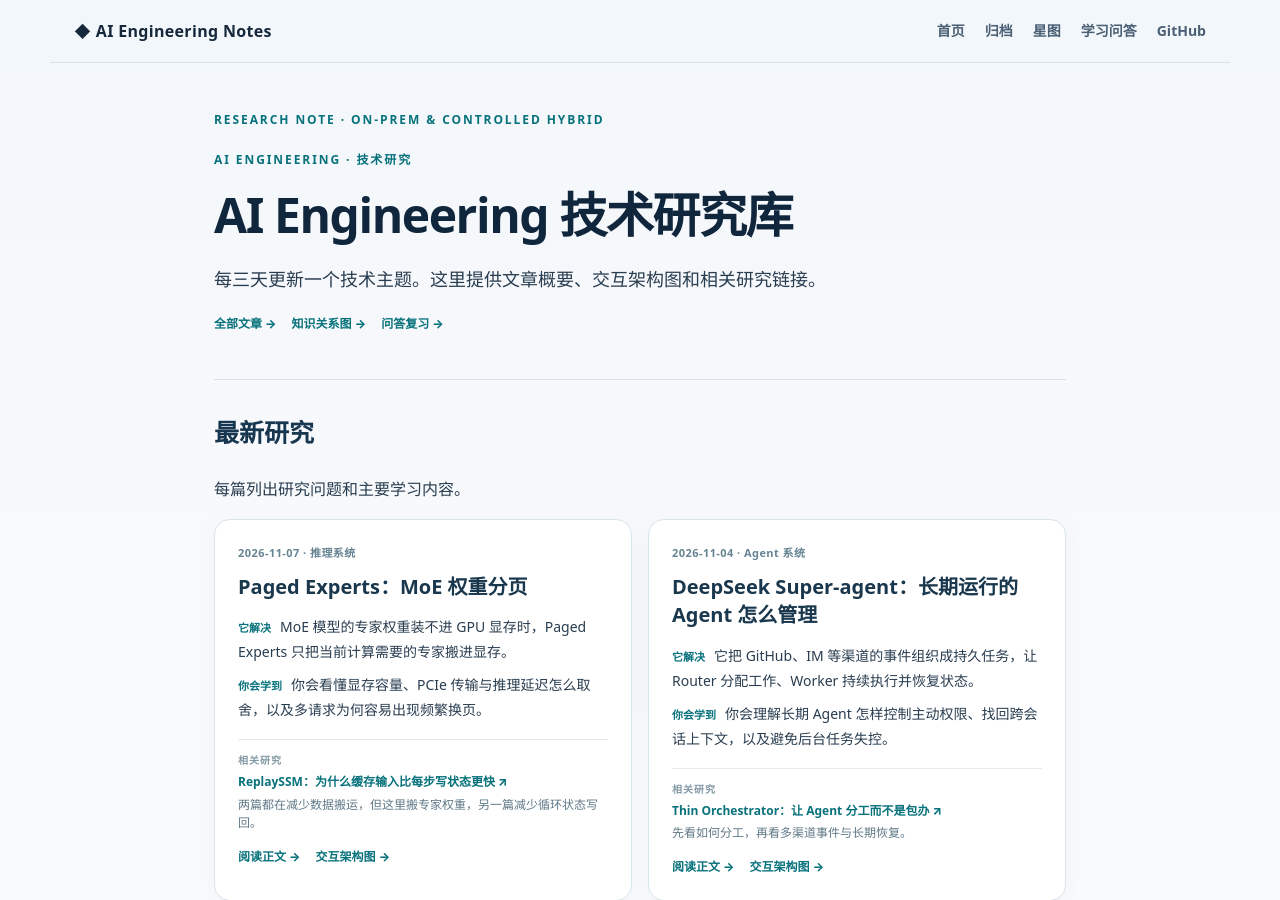
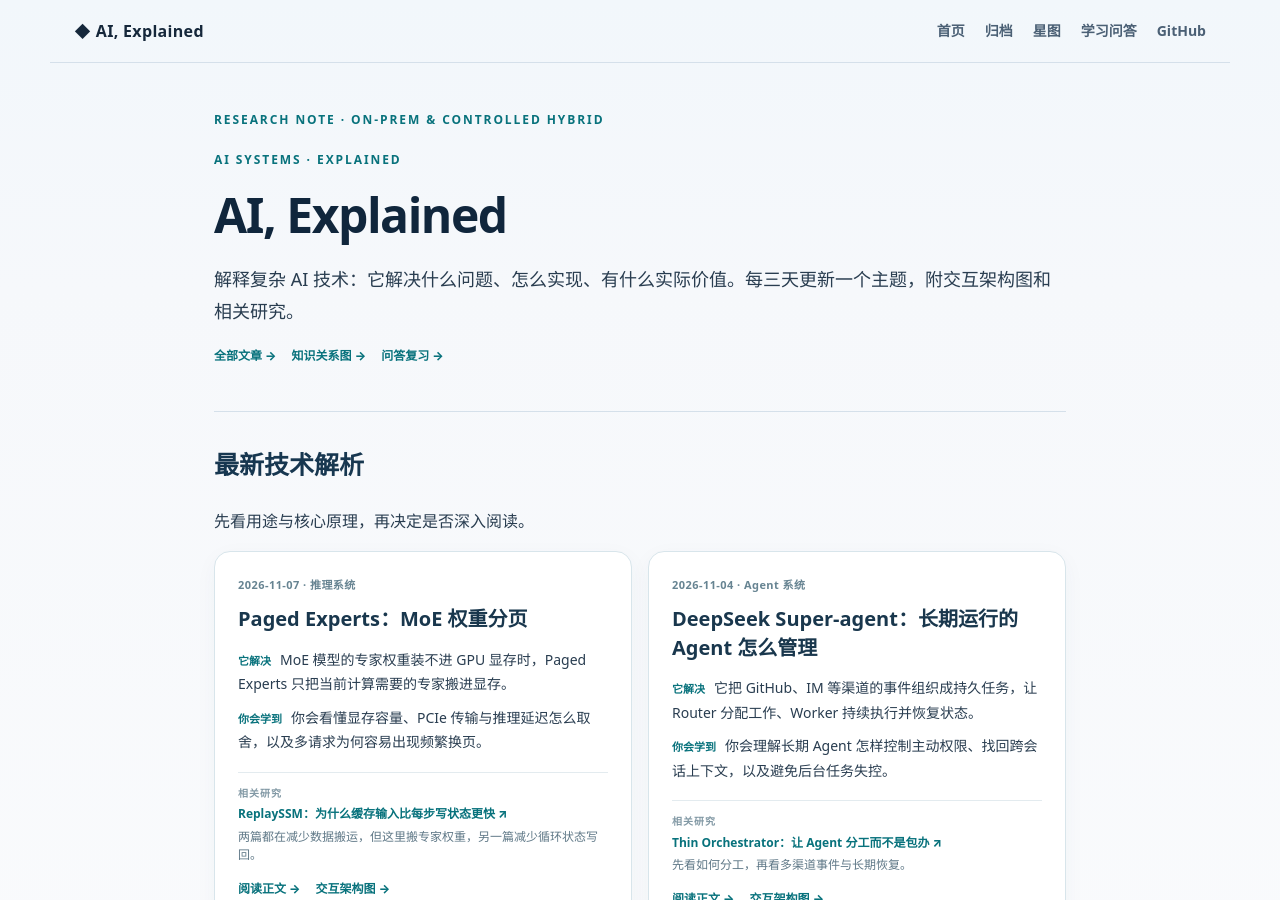
Before and after one commit to ljrirene/ai-engineering-notes, a Jekyll site: the page built from docs/index.html, in a window 1280 px wide and 900 px high. Built offline with Jekyll 4.4.1, drawn with Linux system fonts in a browser that asks for light colours.

Commit message:
Rename AI site to AI, Explained and clarify its purpose

```diff
--- a/docs/_config.yml
+++ b/docs/_config.yml
@@ -1,5 +1,5 @@
-title: AI Engineering Notes
-description: First-principles research in on-prem and controlled hybrid AI systems
+title: AI, Explained
+description: AI systems explained — what they solve, how they work, and why they matter
 baseurl: "/ai-engineering-notes"
 url: "https://ljrirene.github.io"
 markdown: kramdown
--- a/docs/_layouts/default.html
+++ b/docs/_layouts/default.html
@@ -1,11 +1,11 @@
 <!doctype html>
 <html lang="zh-CN"><head><meta charset="utf-8"><meta name="viewport" content="width=device-width,initial-scale=1">
-<title>{{ page.title | default: site.title }} · AI Engineering Notes</title>
-<meta name="description" content="Independent AI Engineering research notes">
+<title>{{ page.title | default: site.title }} · AI, Explained</title>
+<meta name="description" content="Technical explanations of AI systems and engineering choices">
 <meta name="theme-color" content="#f6f8fb">
 <link rel="stylesheet" href="{{ '/assets/site.css' | relative_url }}">
 <link rel="stylesheet" href="{{ '/assets/study-navigation.css' | relative_url }}?v=1">
-</head><body><header class="bar"><a class="brand" href="{{ '/' | relative_url }}">◆ AI Engineering Notes</a><nav><a href="{{ '/' | relative_url }}">首页</a><a href="{{ '/archive.html' | relative_url }}">归档</a><a href="{{ '/knowledge-graph.html' | relative_url }}">星图</a><a href="{{ '/study-qa/' | relative_url }}">学习问答</a><a href="https://github.com/ljrirene/ai-engineering-notes">GitHub</a></nav></header>
+</head><body><header class="bar"><a class="brand" href="{{ '/' | relative_url }}">◆ AI, Explained</a><nav><a href="{{ '/' | relative_url }}">首页</a><a href="{{ '/archive.html' | relative_url }}">归档</a><a href="{{ '/knowledge-graph.html' | relative_url }}">星图</a><a href="{{ '/study-qa/' | relative_url }}">学习问答</a><a href="https://github.com/ljrirene/ai-engineering-notes">GitHub</a></nav></header>
 <main class="prose"><div class="eyebrow">RESEARCH NOTE · ON-PREM & CONTROLLED HYBRID</div>
 {% assign current_study = site.data.studies | where: "url", page.permalink | first %}
 <article>{% if current_study %}
--- a/docs/_layouts/graph.html
+++ b/docs/_layouts/graph.html
@@ -1,10 +1,10 @@
 <!doctype html>
 <html lang="zh-CN"><head><meta charset="utf-8"><meta name="viewport" content="width=device-width,initial-scale=1">
-<title>{{ page.title | default: site.title }} · AI Engineering Notes</title>
-<meta name="description" content="Independent AI Engineering research notes">
+<title>{{ page.title | default: site.title }} · AI, Explained</title>
+<meta name="description" content="Technical explanations of AI systems and engineering choices">
 <meta name="theme-color" content="#f6f8fb">
 <link rel="stylesheet" href="{{ '/assets/site.css' | relative_url }}">
-</head><body><header class="bar"><a class="brand" href="{{ '/' | relative_url }}">◆ AI Engineering Notes</a><nav><a href="{{ '/' | relative_url }}">首页</a><a href="{{ '/archive.html' | relative_url }}">归档</a><a href="{{ '/knowledge-graph.html' | relative_url }}">星图</a><a href="{{ '/study-qa/' | relative_url }}">学习问答</a><a href="https://github.com/ljrirene/ai-engineering-notes">GitHub</a></nav></header>
+</head><body><header class="bar"><a class="brand" href="{{ '/' | relative_url }}">◆ AI, Explained</a><nav><a href="{{ '/' | relative_url }}">首页</a><a href="{{ '/archive.html' | relative_url }}">归档</a><a href="{{ '/knowledge-graph.html' | relative_url }}">星图</a><a href="{{ '/study-qa/' | relative_url }}">学习问答</a><a href="https://github.com/ljrirene/ai-engineering-notes">GitHub</a></nav></header>
 <main class="prose" style="max-width:1300px;padding-left:16px;padding-right:16px"><div class="eyebrow">RESEARCH NOTE · ON-PREM & CONTROLLED HYBRID</div><article>{{ content }}</article>
 <footer class="foot">Public sources only · Independent analysis · <a href="{{ '/' | relative_url }}">Back to library</a></footer></main>
 <script src="https://cdn.jsdelivr.net/npm/mermaid@11/dist/mermaid.min.js" defer></script>
--- a/docs/index.html
+++ b/docs/index.html
@@ -3,13 +3,13 @@ layout: default
 title: Home
 ---
 <section class="hero">
-<div class="eyebrow">AI ENGINEERING · 技术研究</div>
-<h1>AI Engineering 技术研究库</h1>
-<p>每三天更新一个技术主题。这里提供文章概要、交互架构图和相关研究链接。</p>
+<div class="eyebrow">AI SYSTEMS · EXPLAINED</div>
+<h1>AI, Explained</h1>
+<p>解释复杂 AI 技术：它解决什么问题、怎么实现、有什么实际价值。每三天更新一个主题，附交互架构图和相关研究。</p>
 <div class="research-card-actions"><a href="{{ '/archive.html' | relative_url }}">全部文章 →</a><a href="{{ '/knowledge-graph.html' | relative_url }}">知识关系图 →</a><a href="{{ '/study-qa/' | relative_url }}">问答复习 →</a></div>
 </section>
-<h2 class="section-title" style="margin-top:10px">最新研究</h2>
-<p class="muted">每篇列出研究问题和主要学习内容。</p>
+<h2 class="section-title" style="margin-top:10px">最新技术解析</h2>
+<p class="muted">先看用途与核心原理，再决定是否深入阅读。</p>
 <section class="research-feed">
 {% for s in site.data.studies limit:6 %}
 <article class="research-card">
```
Also changed, not shown: docs/audits/2026-11-09-ai-explained.md (added, +11 -0 lines), README.md.
